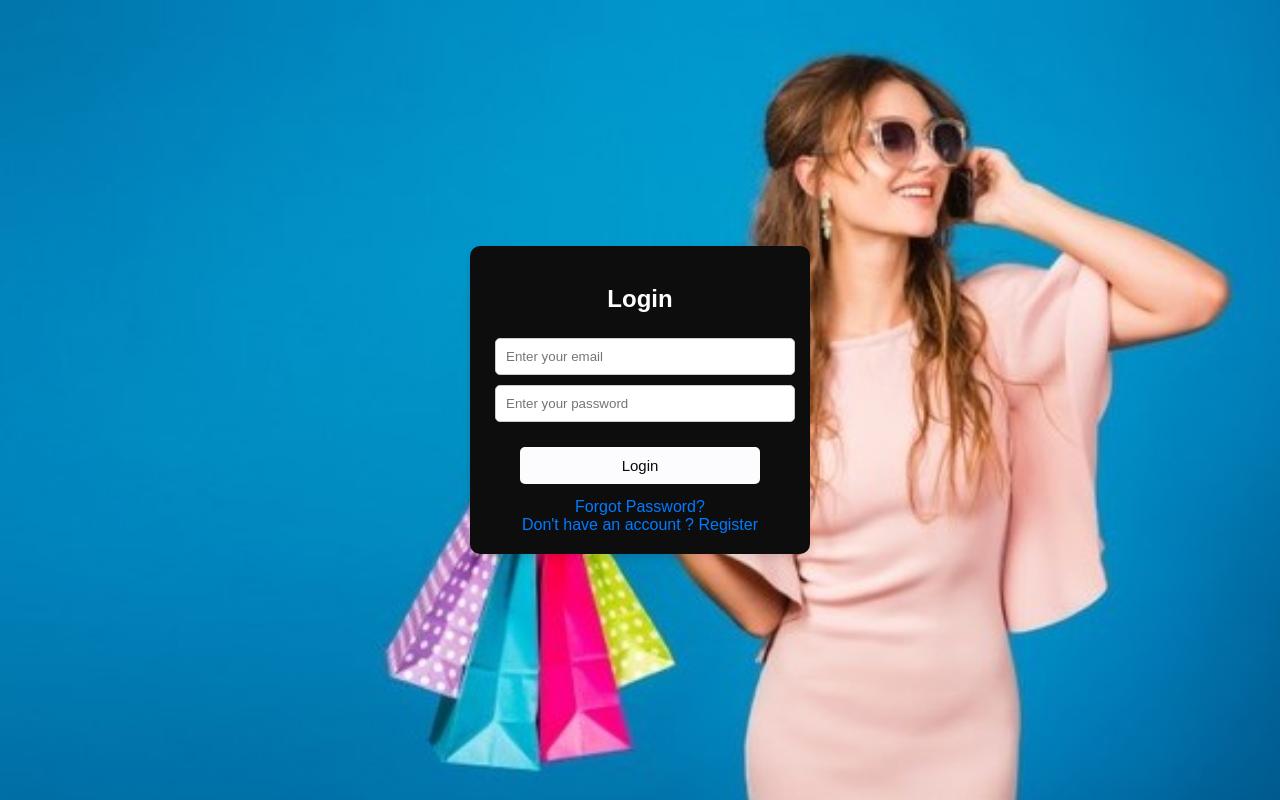
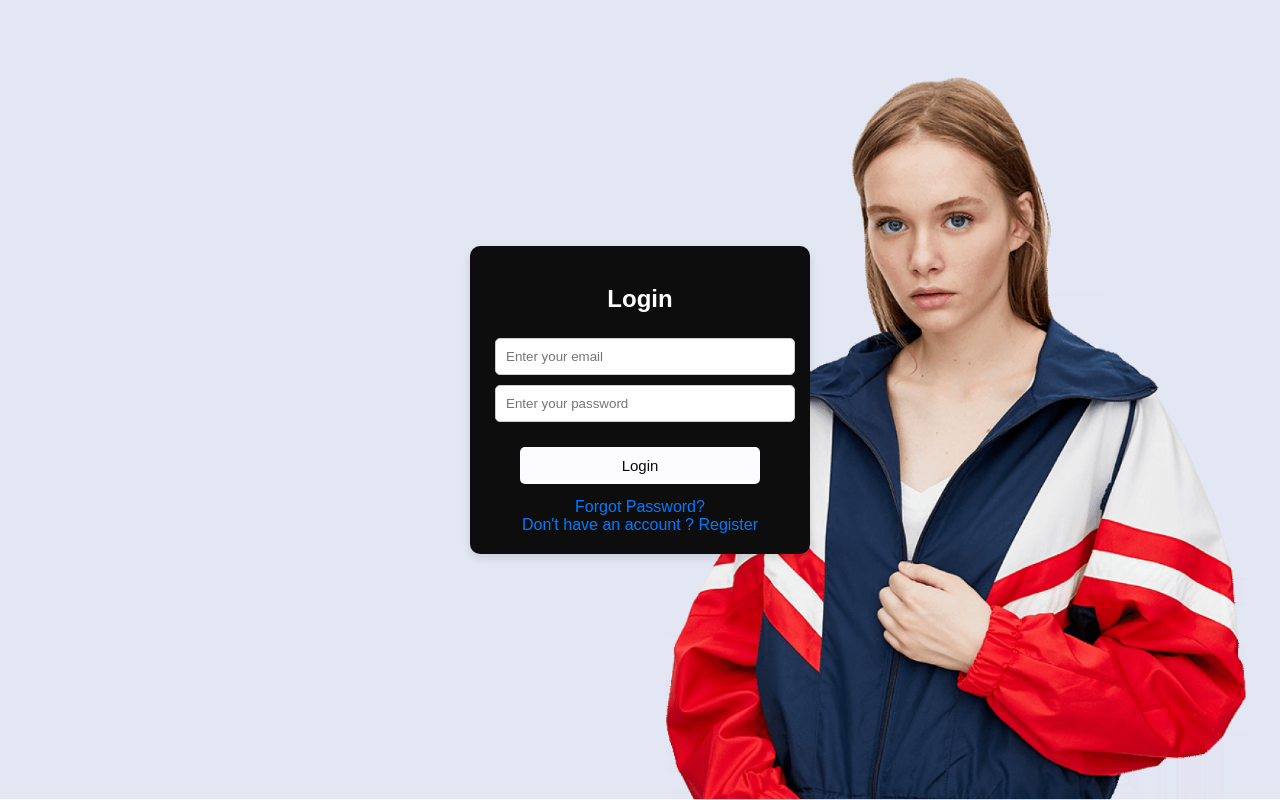
Before and after one commit to charlie-showmi/e-com, a plain HTML site: page index.html in a window 1280 px wide. Drawn offline with Linux system fonts and the light colour scheme.

Commit message:
img change

```diff
--- a/index.html
+++ b/index.html
@@ -15,7 +15,7 @@
             align-items: center;
             min-height: 100vh;
             margin: 0;
-            background: url('./img/banner/b18.jpg') no-repeat center center fixed;
+            background: url('./img/hero4.png') no-repeat center center fixed;
              background-size: cover;
         }
 
```
Also changed, not shown: register.html (+1 -1 lines).
